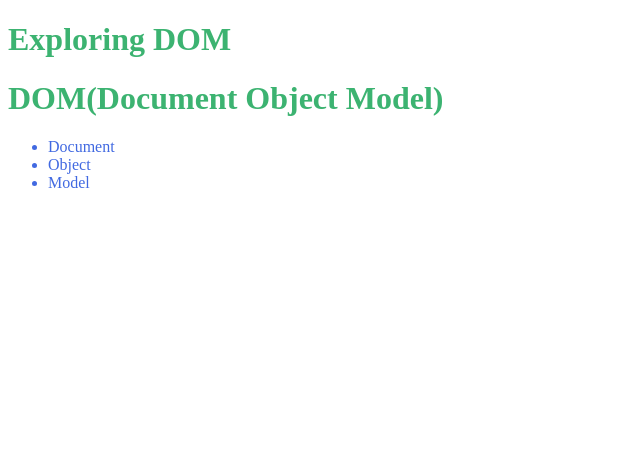
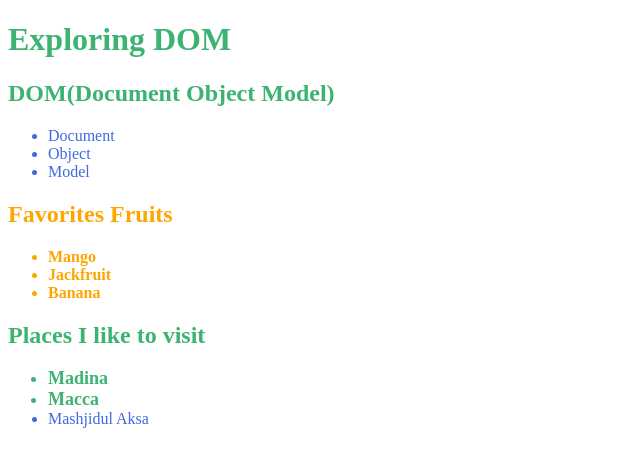
Before and after one commit to masudulalam/Tour-of-DOM, a plain HTML site: page index.html in a window 1280 px wide. Shown: the whole page, without its empty margins (0-640 px from the left). Drawn offline with Linux system fonts and the light colour scheme.

Commit message:
explore getElementById(), getElementByClassName(), querySelector(), querySelectorAll()

```diff
--- a/index.html
+++ b/index.html
@@ -9,6 +9,19 @@
         li {
             color: royalblue;
         }
+        .fruits-container li {
+            color: orange;
+            font-weight: bold;
+        }
+        #fruits-title {
+            color: orange;
+        }
+        .important-places{
+            color: mediumseagreen;
+            font-size: large;
+            font-weight: bold;
+        }
+
     </style>
 </head>
 <body>
@@ -16,12 +29,31 @@
         <h1>Exploring DOM</h1>
     </header>
     <main>
+        <section>
             <h1>DOM(Document Object Model)</h1>
             <ul>
                 <li>Document</li>
                 <li>Object</li>
                 <li>Model</li>
             </ul>
+        </section>
+
+        <section class="fruits-container">
+            <h1 id="fruits-title">Favorites Fruits</h1>
+            <ul>
+                <li>Mango</li>
+                <li>Jackfruit</li>
+                <li>Banana</li>
+            </ul>
+        </section>
+        <section>
+            <h1 id="places-title">Places I like to visit</h1>
+            <ul>
+                <li class="important-places">Madina</li>
+                <li class="important-places">Macca</li>
+                <li>Mashjidul Aksa</li>
+            </ul>
+        </section>
     </main>
 
     <script src="js/dom.js"></script>
@@ -40,6 +72,19 @@
             console.log(h1);
             // console.log(h1.innerText);
         }
+
+        // getElementsByClassName:
+        const places = document.getElementsByClassName('important-places');
+        for (const place of places) {
+            console.log(place.innerText);
+        }
+
+        // querySelectorAll():
+        const someLi = document.querySelectorAll('.fruits-container li');
+        for (const li of someLi) {
+            console.log(li.innerText);
+        }
+
     </script>
 </body>
 </html>
```
Lines whose indentation alone changed are shown as unchanged.
